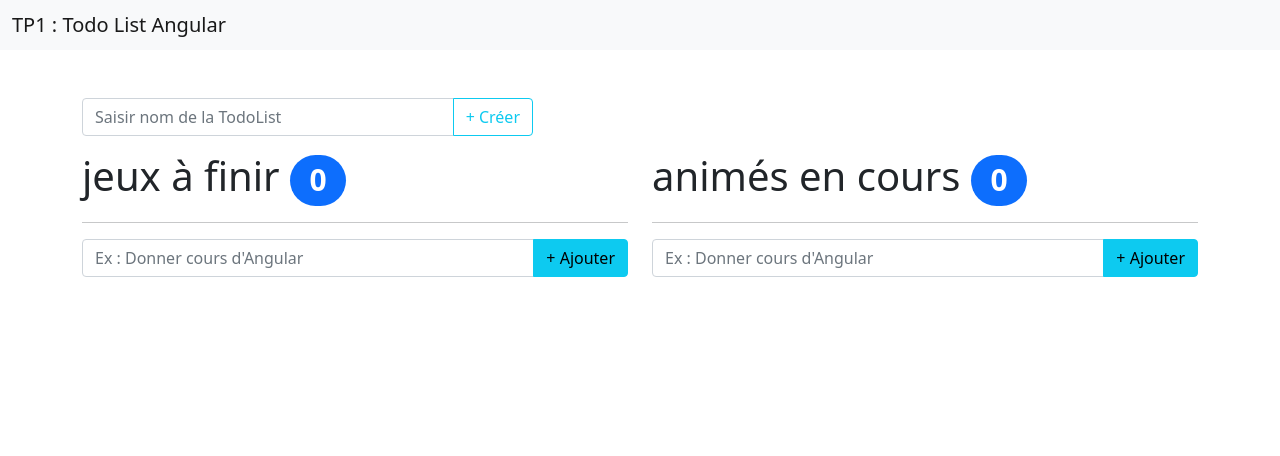
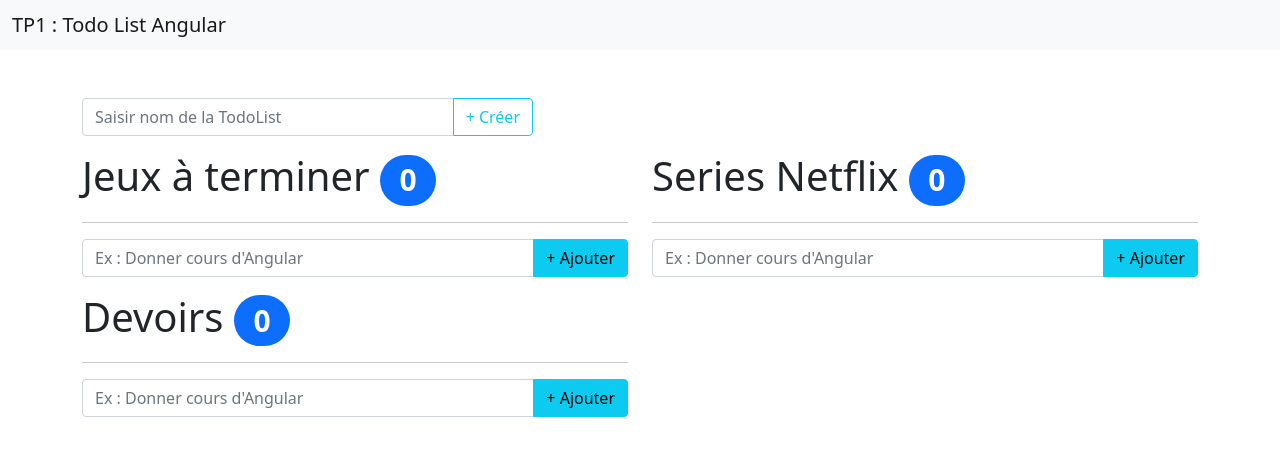
Before and after one commit to plarrat/EIT-TP-TodoList-Angular, an Angular app: page / in a window 1280 px wide. Shown: the top 456 px of the page. Built offline with nearby package versions, Linux system fonts and the light colour scheme.

Commit message:
display liste

```diff
--- a/src/app/app.component.html
+++ b/src/app/app.component.html
@@ -21,12 +21,8 @@
 
 <section class="container">
   <div class="row">
-    <div class="col-md-6">
-      <app-todos-list titre="jeux à finir"></app-todos-list>
-    </div>
-
-    <div class="col-md-6">
-      <app-todos-list titre="animés en cours"></app-todos-list>
+    <div *ngFor="let elem of liste" class="col-md-6">
+      <app-todos-list [titre]="elem"></app-todos-list>
     </div>
   </div>
 </section>
--- a/src/app/app.component.ts
+++ b/src/app/app.component.ts
@@ -5,4 +5,10 @@ import { Component } from '@angular/core';
   templateUrl: './app.component.html',
   styleUrls: ['./app.component.scss'],
 })
-export class AppComponent {}
+export class AppComponent {
+  liste: any;
+
+  constructor() {
+    this.liste = ['Jeux à terminer', 'Series Netflix', 'Devoirs'];
+  }
+}
```
